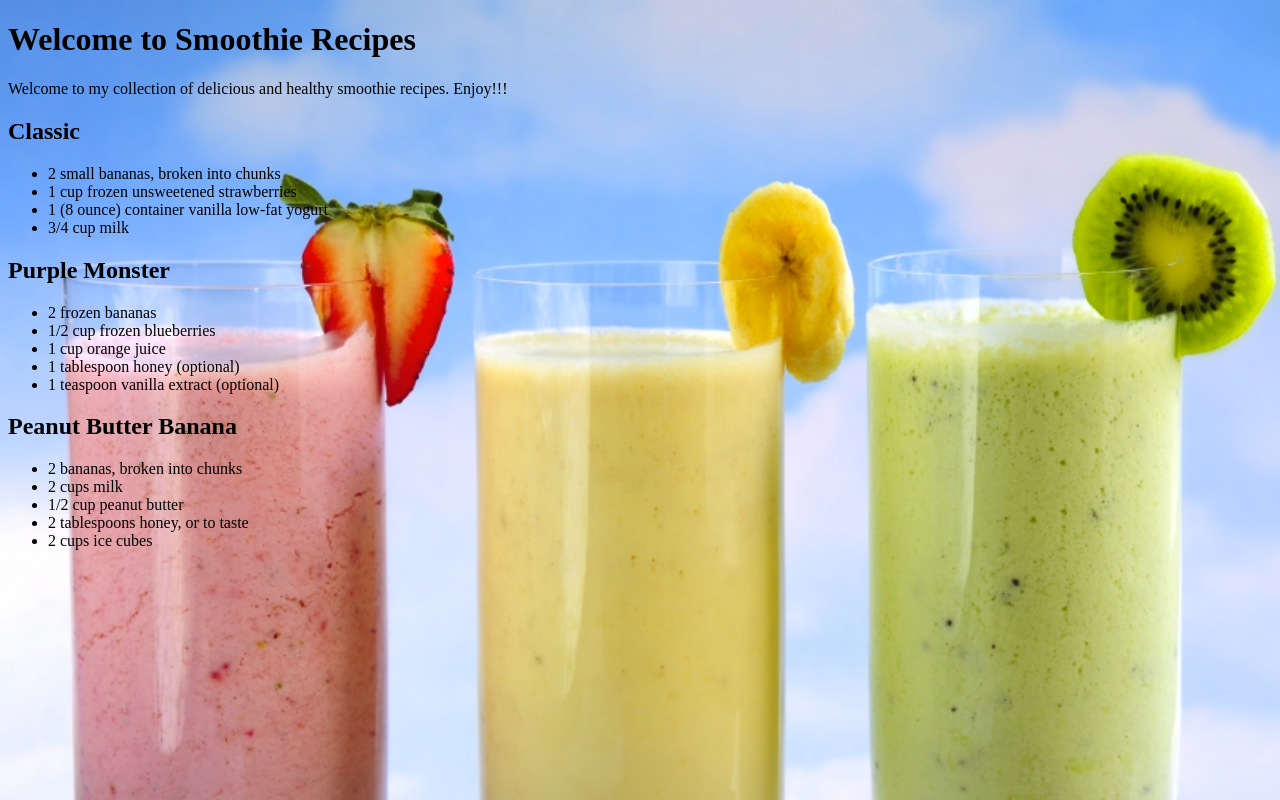
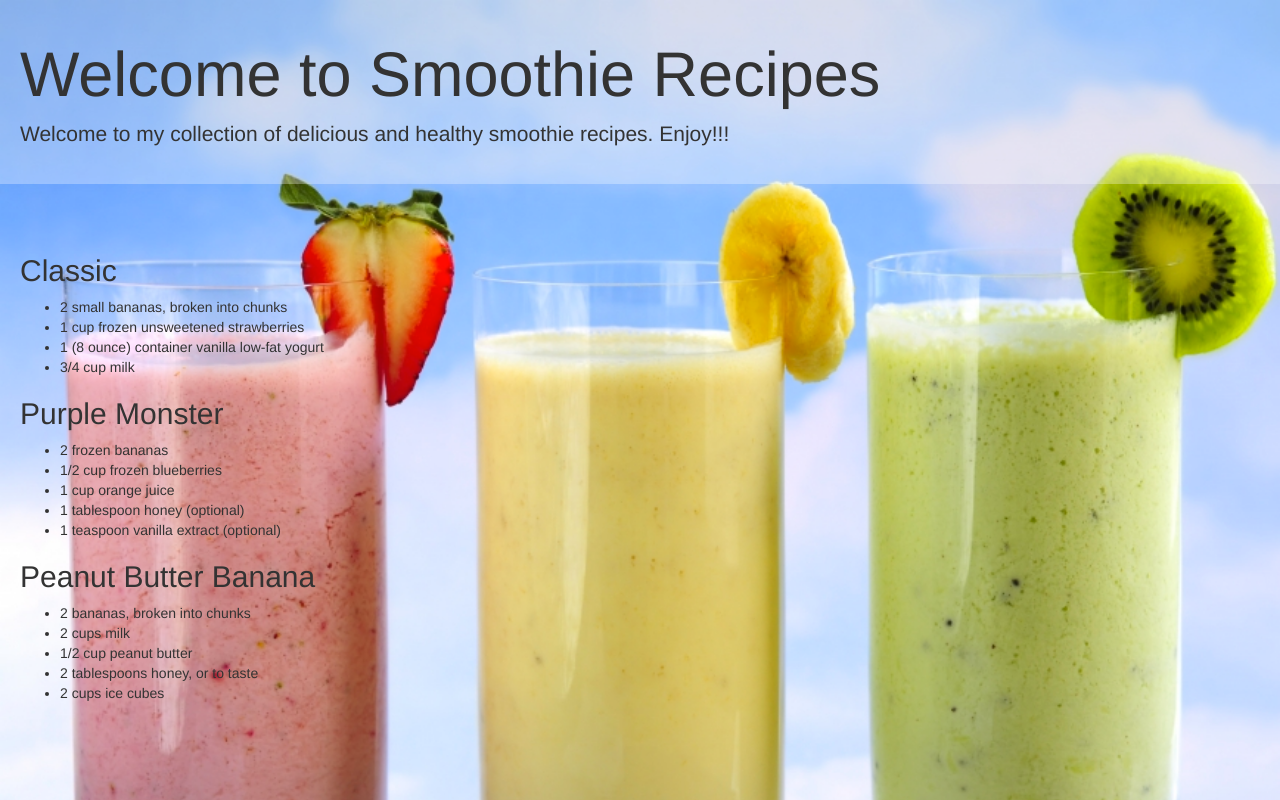
Before and after one commit to ramata/Smoothie-recipe, a plain HTML site: page index.html in a window 1280 px wide. Drawn offline with nearby package versions, Linux system fonts and the light colour scheme.

Commit message:
Added Twitter Bootstrap and a Jumbotron.

```diff
--- a/index.html
+++ b/index.html
@@ -6,15 +6,18 @@
   <title>Smoothies!</title>
   <meta name="description" content="Awesome Smoothie Recipes">
   <meta name="author" content="Mike Hopper">
+  <link rel="stylesheet" type="text/css" href="bower_components/bootstrap/dist/css/bootstrap.min.css">
   <link rel="stylesheet" type="text/css" href="main.css">
 </head>
 
 <body>
-  <div class="banner">
+
+  <section class="jumbotron">
     <h1>Welcome to Smoothie Recipes</h1>
     <p>Welcome to my collection of delicious and healthy smoothie recipes. Enjoy!!!</p>
-  </div>
-  <div class="recipes">
+  </section>
+
+  <section class="recipes">
     <h2>Classic</h2>
     <ul>
       <li>2 small bananas, broken into chunks</li>
@@ -40,6 +43,9 @@
       <li>2 tablespoons honey, or to taste</li>
       <li>2 cups ice cubes</li>
     </ul>
-  </div>
+  </section>
+
+  <script type="text/javascript" src="bower_components/jquery/dist/jquery.min.js" defer></script>
+  <script type="text/javascript" src="bower_components/bootstrap/dist/js/bootstrap.min.js" defer></script>
 </body>
 </html>
--- a/main.css
+++ b/main.css
@@ -3,3 +3,13 @@ body {
   background-image: url("images/background.jpg");
   background-size: 100% auto;
 }
+
+.jumbotron {
+  padding: 20px;
+  background: rgb(255, 255, 255); /* This is for ie8 and below */
+  background: rgba(255, 255, 255, 0.3); /* the last argument is the opacity */
+}
+
+.recipes {
+  padding: 20px;
+}
```
Also changed, not shown: README.md, 1 other file.
